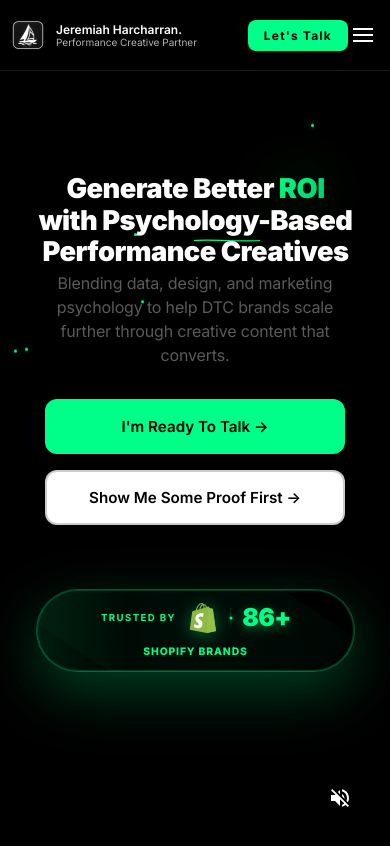
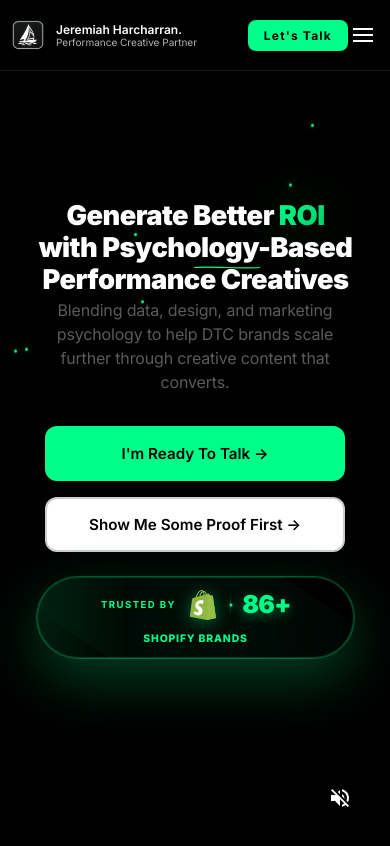
Before and after one commit to Mo-Ibra/jeremiah-portfolio, a Next.js app: page / in a window 390 px wide. Shown: the top 846 px of the page. Built offline with nearby package versions, Linux system fonts and the light colour scheme.

Commit message:
Fix Issues

```diff
--- a/styles/hero.css
+++ b/styles/hero.css
@@ -161,6 +161,12 @@ body.dark .hero {
 }
 
 @media (max-width: 768px) {
+  .metric-badge.cpc {
+    display: none;
+  }
+  .metric-badge.ctr {
+    display: none;
+  }
   .hero-decorative-left,
   .hero-decorative-right {
     display: none;
@@ -504,7 +510,7 @@ body.dark .hero {
 @media (max-width: 480px) {
   .hero-headline {
     font-size: clamp(1.5rem, 7vw, 2.5rem);
-    margin-top: 20px;
+    margin-top: 35px;
   }
 }
 
@@ -832,6 +838,9 @@ body.dark .hero-btn-secondary {
 }
 
 @media (max-width: 480px) {
+  .trust-strip {
+    margin-top: 0;
+  }
   .trust-strip::before,
   .trust-strip::after {
     display: none;
```
Also changed, not shown: app/globals.css (line endings or trailing spaces).
